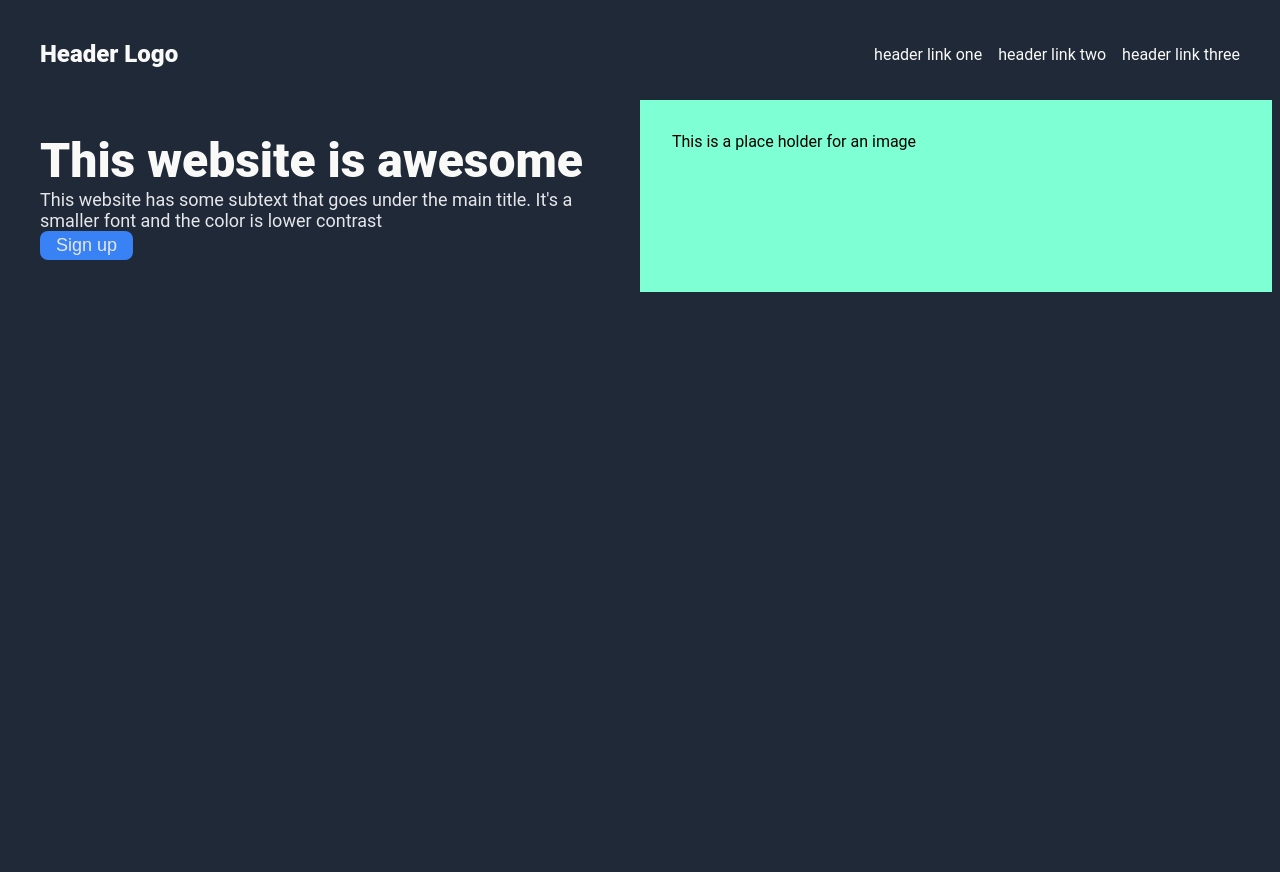
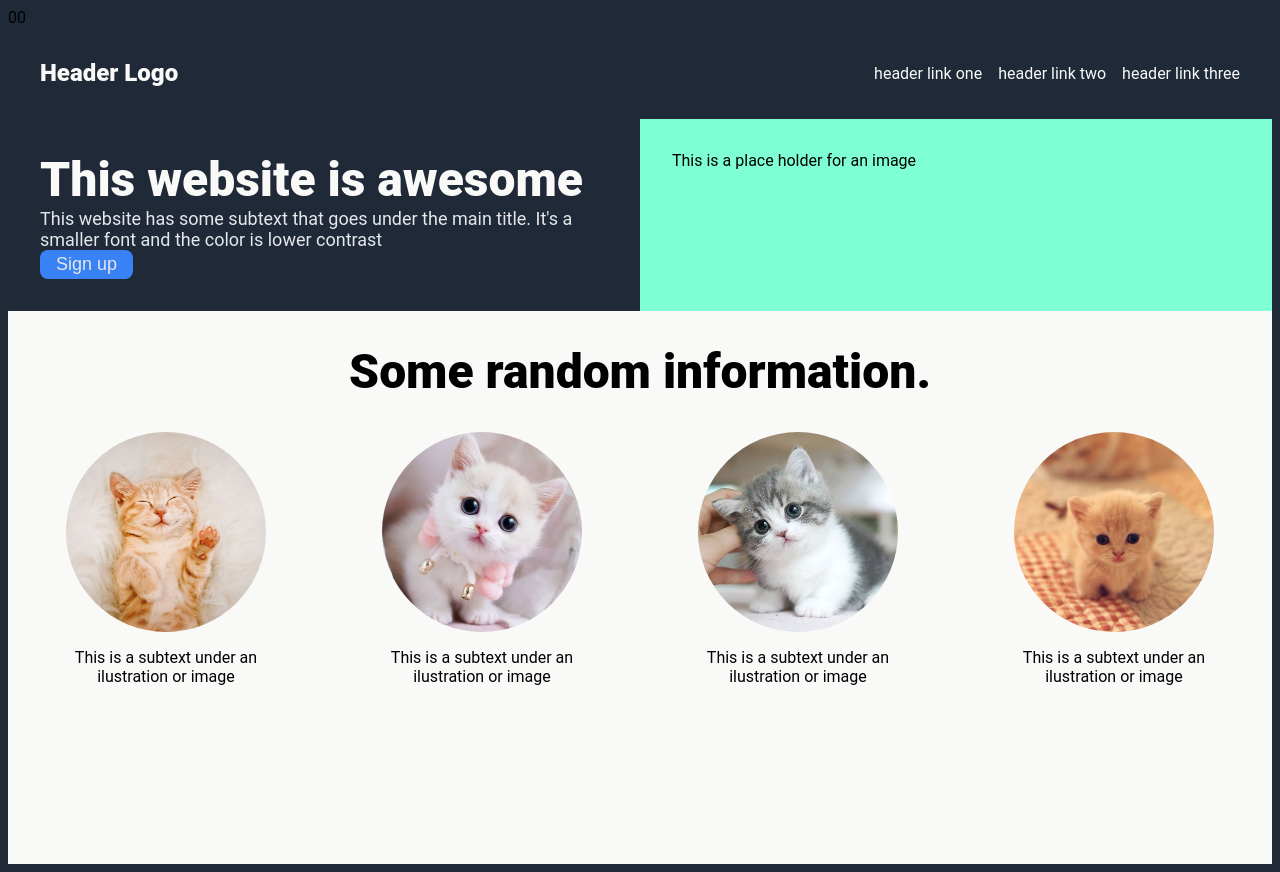
Before and after one commit to aquinott/landing-page-top, a plain HTML site: page index.html in a window 1280 px wide. Before the commit the page ends 800 px from the top, so only its background shows below. Drawn offline with Linux system fonts and the light colour scheme.

Commit message:
Complete second block by adding three containers. random, images and texts. Add css to match example

```diff
--- a/index.html
+++ b/index.html
@@ -1,6 +1,6 @@
 <!DOCTYPE html>
 <html lang="en">
-  <head>
+  <head>00
     <meta charset="UTF-8">
     <meta http-equiv="X-UA-Compatible" content="IE=edge">
     <meta name="viewport" content="width=device-width, initial-scale=1.0">
@@ -29,5 +29,26 @@
             <div class="placeholder">This is a place holder for an image</div>
         </div>
     </div>
-  </body>
+
+          <div class="second-block">
+            <div class="random">Some random information.</div>
+            <div class="images">
+                <img src="cat-1.jpg" alt="cute cat">
+                <img src="cat-2.jpg" alt="cute cat">
+                <img src="cat-3.jpg" alt="cute cat">
+                <img src="cat-4.jpg" alt="cute cat">
+            </div>
+
+            <div class="texts">
+                <p>This is a subtext under an ilustration or image</p>
+                <p>This is a subtext under an ilustration or image</p>
+                <p>This is a subtext under an ilustration or image</p>
+                <p>This is a subtext under an ilustration or image</p>
+
+            </div>
+
+            </div>
+
+
+    </body>
 </html>
--- a/style.css
+++ b/style.css
@@ -69,3 +69,38 @@ a {
     display: flex;
 
  }
+
+ .second-block {
+   background-color: #f9faf8;
+ }
+
+ .random {
+   text-align: center;
+   font-size: 48px;
+    font-weight: 1000;
+    padding: 32px;
+
+ }
+
+ .images {
+   display: flex;
+   justify-content: space-around;
+
+ }
+
+ .texts {
+   display: flex;
+   justify-content: space-around;
+ }
+
+ img {
+   height: 200px;
+   width: 200px;
+   border-radius: 50%;
+ }
+
+ p {
+   height: 200px;
+   width: 200px;
+   text-align: center;
+ }
```
Also changed, not shown: cat-1.jpg (added), cat-2.jpg (added), cat-3.jpg (added), cat-4.jpg (added).
